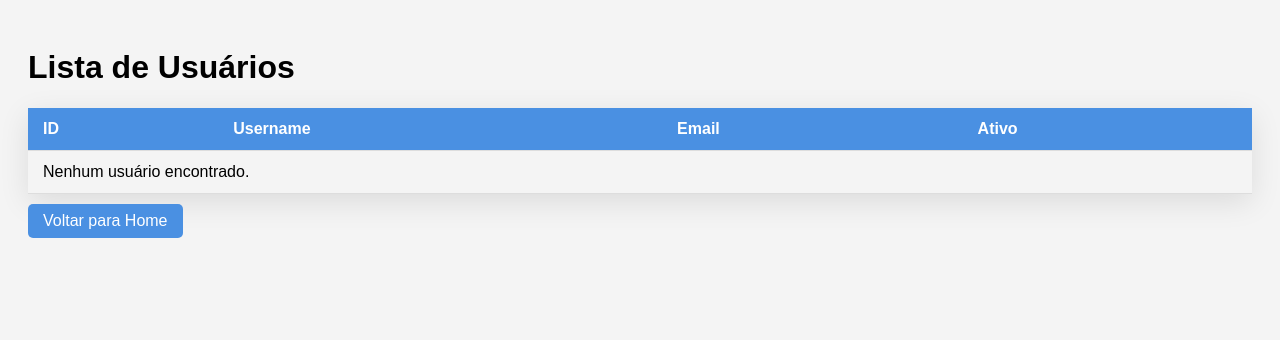
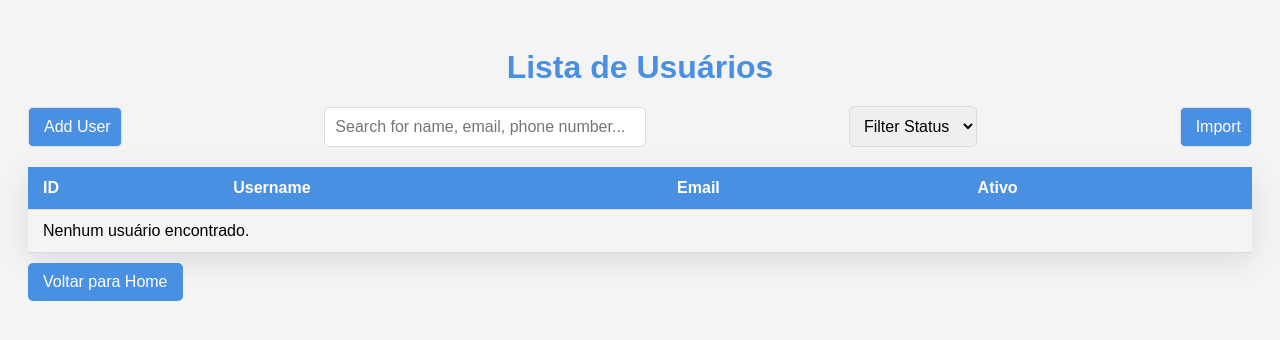
Before and after one commit to eduardocbabo/account, a Django app: page /usuarios/ in a window 1280 px wide. Shown: the top 340 px of the page. Run offline with Django 5.2, Linux system fonts and the light colour scheme.

Commit message:
Admin e tabela de Usuarios2

```diff
--- a/templates/usuarios.html
+++ b/templates/usuarios.html
@@ -9,6 +9,51 @@
             font-family: Arial, sans-serif;
             background-color: #f4f4f4;
             padding: 20px;
+        }
+
+        h1 {
+            text-align: center;
+            margin-bottom: 20px;
+            color: #4A90E2;
+        }
+
+        .actions {
+            display: flex;
+            justify-content: space-between;
+            align-items: center;
+            margin-bottom: 20px;
+            gap: 10px;
+        }
+
+        .actions input, .actions select, .actions button {
+            padding: 10px;
+            border-radius: 5px;
+            border: 1px solid #ddd;
+            font-size: 1rem;
+        }
+
+        .actions input {
+            flex: 1;
+            max-width: 300px;
+        }
+
+        .actions select {
+            max-width: 180px;
+        }
+
+        .btn {
+            background-color: #4A90E2;
+            color: white;
+            border: none;
+            cursor: pointer;
+            transition: background-color 0.3s;
+            display: flex;
+            align-items: center;
+            gap: 5px;
+        }
+
+        .btn:hover {
+            background-color: #357ABD;
         }
 
         table {
@@ -36,11 +81,12 @@
         a {
             display: inline-block;
             margin-top: 10px;
-            padding: 8px 15px;
+            padding: 10px 15px;
             background-color: #4A90E2;
             color: white;
             text-decoration: none;
             border-radius: 5px;
+            text-align: center;
         }
 
         a:hover {
@@ -49,7 +95,33 @@
     </style>
 </head>
 <body>
+
     <h1>Lista de Usuários</h1>
+
+    <div class="actions">
+        <button class="btn">
+            <i data-lucide="plus"></i> Add User
+        </button>
+
+        <input type="text" placeholder="Search for name, email, phone number..." />
+
+        <select>
+            <option value="">Filter Status</option>
+            <option value="Verified">Verified</option>
+            <option value="Waiting">Waiting</option>
+            <option value="Rejected">Rejected</option>
+            <option value="Hidden">Hidden</option>
+        </select>
+
+        <button class="btn">
+            <i data-lucide="download"></i> Import
+        </button>
+
+        <!-- <button class="btn">
+            <i data-lucide="sliders-horizontal"></i>
+        </button> -->
+    </div>
+
     <table>
         <thead>
             <tr>
@@ -76,5 +148,6 @@
     </table>
 
     <a href="/">Voltar para Home</a>
+
 </body>
 </html>
```
